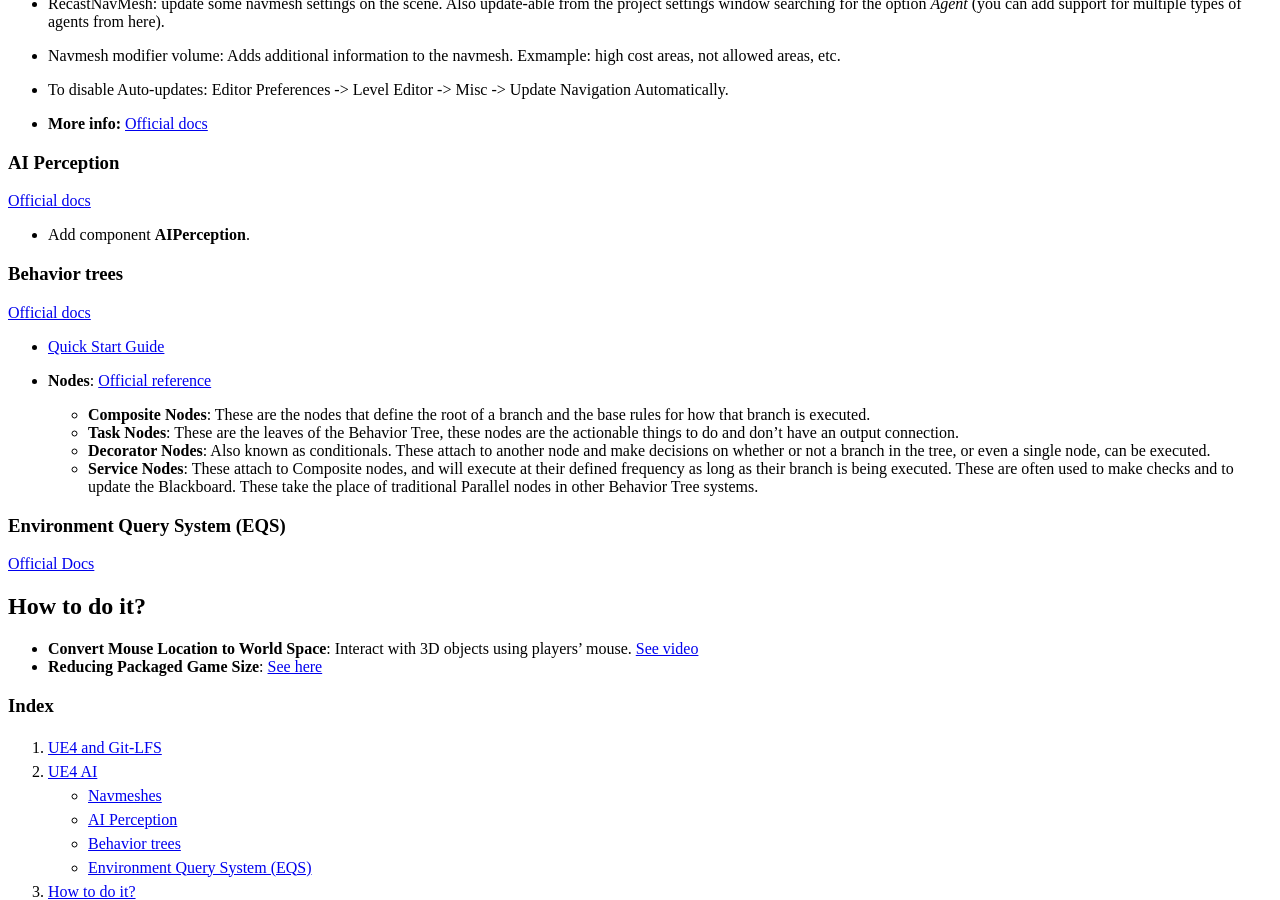
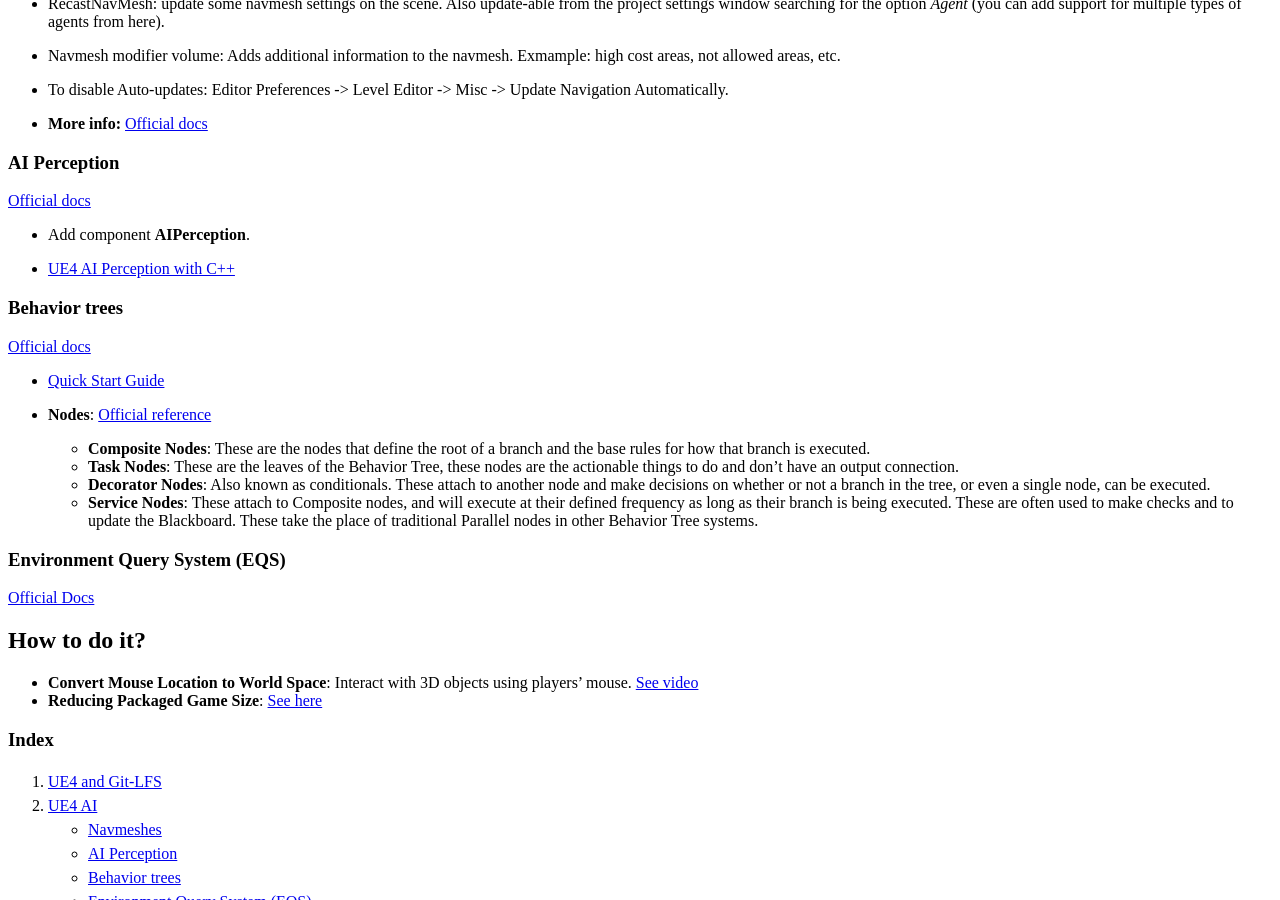
Before and after one commit to equilaterus/wikilaterus, a Jekyll site: the page built from wiki/Videogames-UE4-Development.md, in a window 1280 px wide and 900 px high, scrolled down 618 px. Built offline with Jekyll 4.4.1, drawn with Linux system fonts in a browser that asks for light colours; nearby versions of some CDN libraries; a style sheet for code colours, icons or effects is not loaded.

Commit message:
Updated UE4 wiki
Co-Authored-By: Juan Felipe Cañizares Corrales <pipecaniza@outlook.com>
Co-Authored-By: Edwin Osorio <edwin1106@users.noreply.github.com>

```diff
--- a/wiki/Videogames-UE4-Development.md
+++ b/wiki/Videogames-UE4-Development.md
@@ -31,6 +31,8 @@
 
 * Add component **AIPerception**.
 
+* [UE4 AI Perception with C++](https://www.thinkandbuild.it/ue4-ai-perception-system/)
+
 ### Behavior trees
 
 [Official docs](https://docs.unrealengine.com/en-US/Engine/ArtificialIntelligence/BehaviorTrees/index.html)
```
